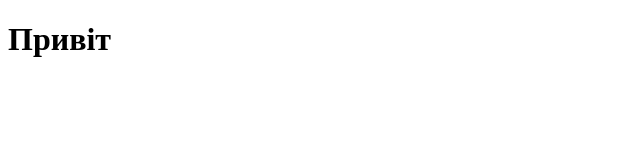
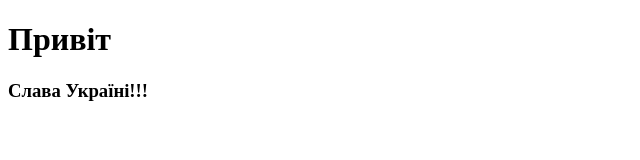
Before and after one commit to yugabel/homework, a plain HTML site: page index.html in a window 1280 px wide. Shown: the whole page, without its empty margins (0-640 px from the left). Drawn offline with Linux system fonts and the light colour scheme.

Commit message:
Update.index.html

```diff
--- a/index.html
+++ b/index.html
@@ -8,5 +8,6 @@
 </head>
 <body>
     <h1>Привіт</h1>
+    <h3>Слава Україні!!!</h3>
 </body>
 </html>
```
